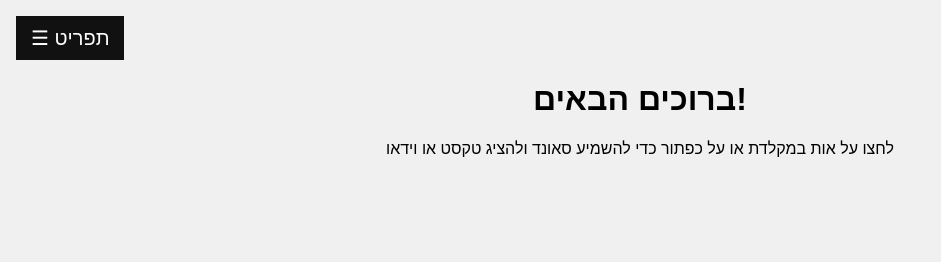
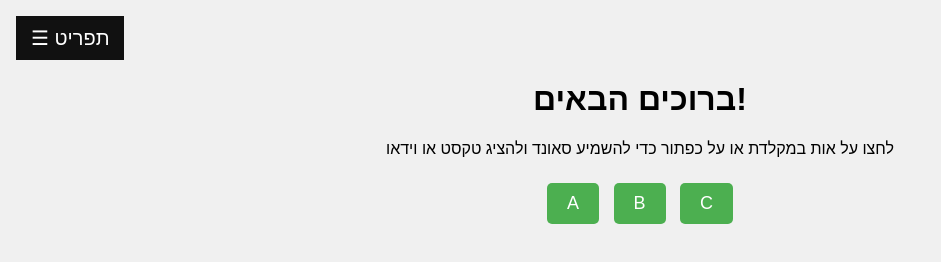
Before and after one commit to razmiz/TypeToSound, a plain HTML site: page index.html in a window 1280 px wide. Shown: the whole page, without its empty margins (0-941 px from the left). Drawn offline with Linux system fonts and the light colour scheme.

Commit message:
Update index.html

```diff
--- a/index.html
+++ b/index.html
@@ -18,6 +18,11 @@
             <h1>ברוכים הבאים!</h1>
             <p>לחצו על אות במקלדת או על כפתור כדי להשמיע סאונד ולהציג טקסט או וידאו</p>
             <div id="content"></div>
+            <div id="virtual-keys">
+                <button class="key" data-key="a">A</button>
+                <button class="key" data-key="b">B</button>
+                <button class="key" data-key="c">C</button>
+            </div>
             <input type="text" id="hidden-input" autofocus style="position: absolute; left: -9999px;">
         </div>
     </div>
```
